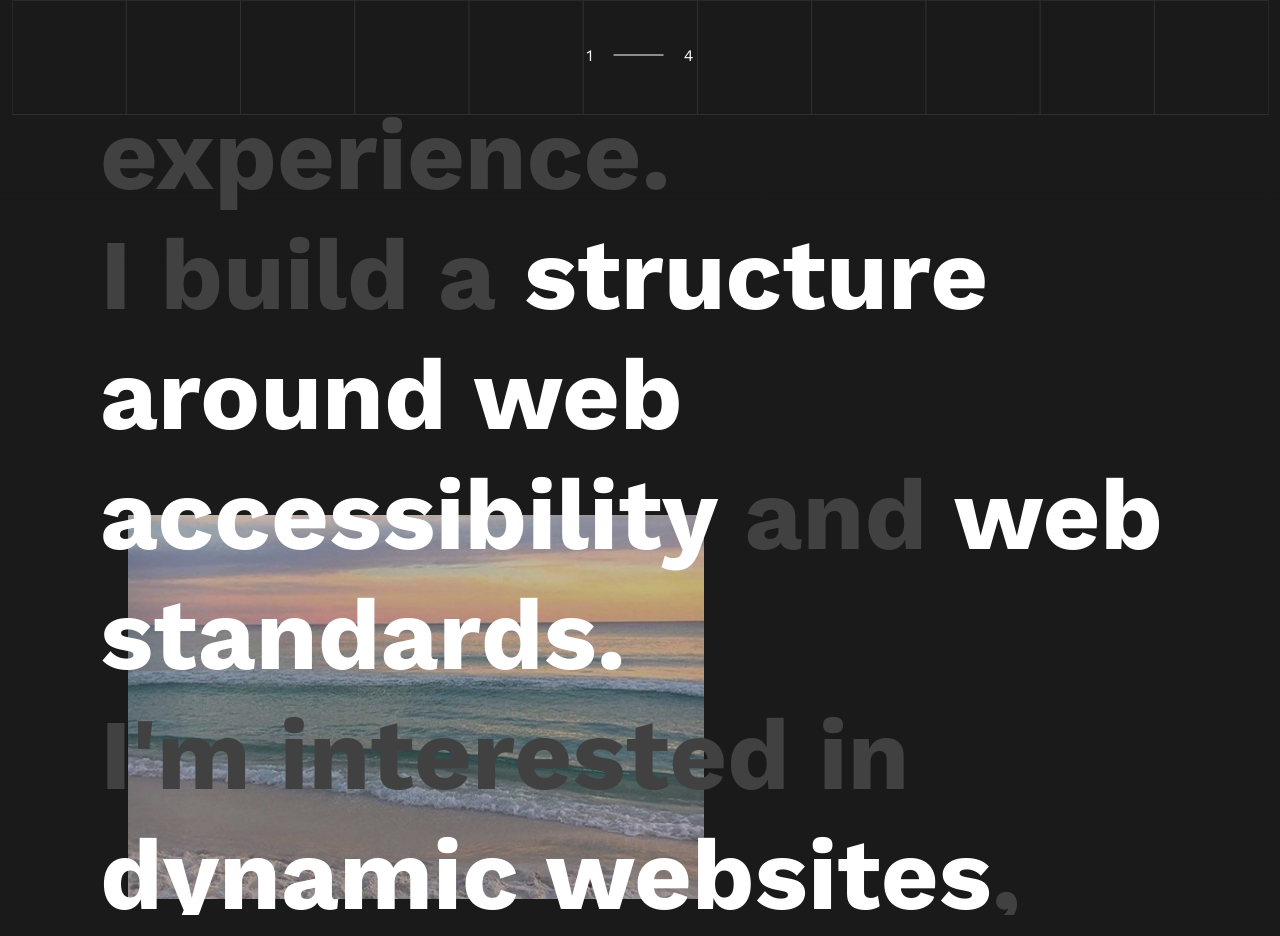
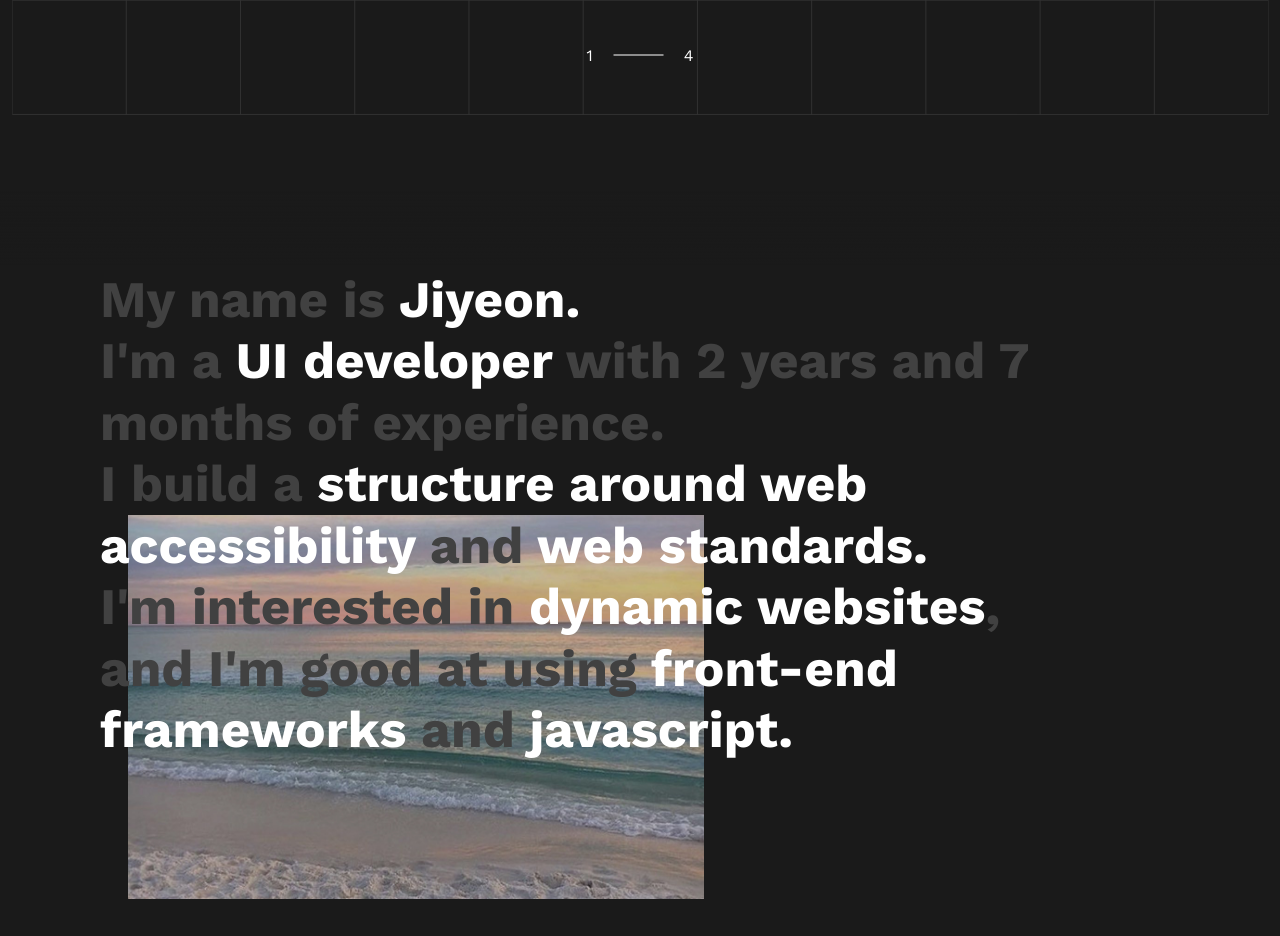
Before and after one commit to yeonk1/portfolio, a plain HTML site: page index.html in a window 1280 px wide. Shown: the part 1485-2421 px from the top of the page. Drawn offline with nearby package versions, Linux system fonts and the light colour scheme.

Commit message:
feat: 수정

```diff
--- a/css/main.css
+++ b/css/main.css
@@ -242,7 +242,7 @@ main {
 
 .sc_mid {
     min-height: 100vh;
-    font-size: 100px;
+    font-size: 4vw;
     line-height: 1.2;
     font-weight: bold;
     color: #fff;
```
